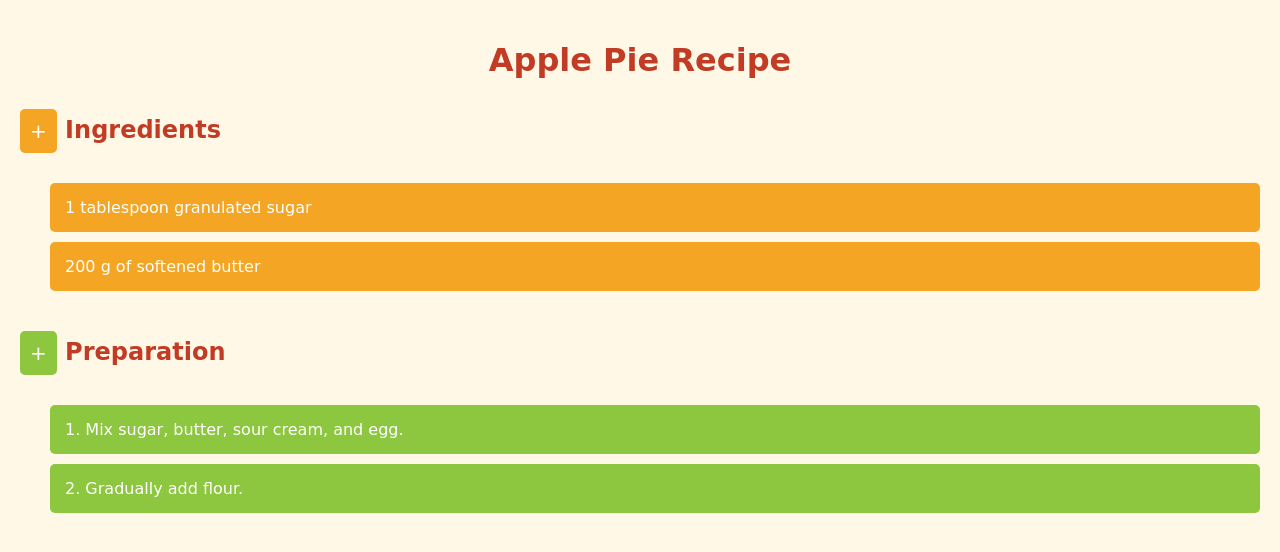
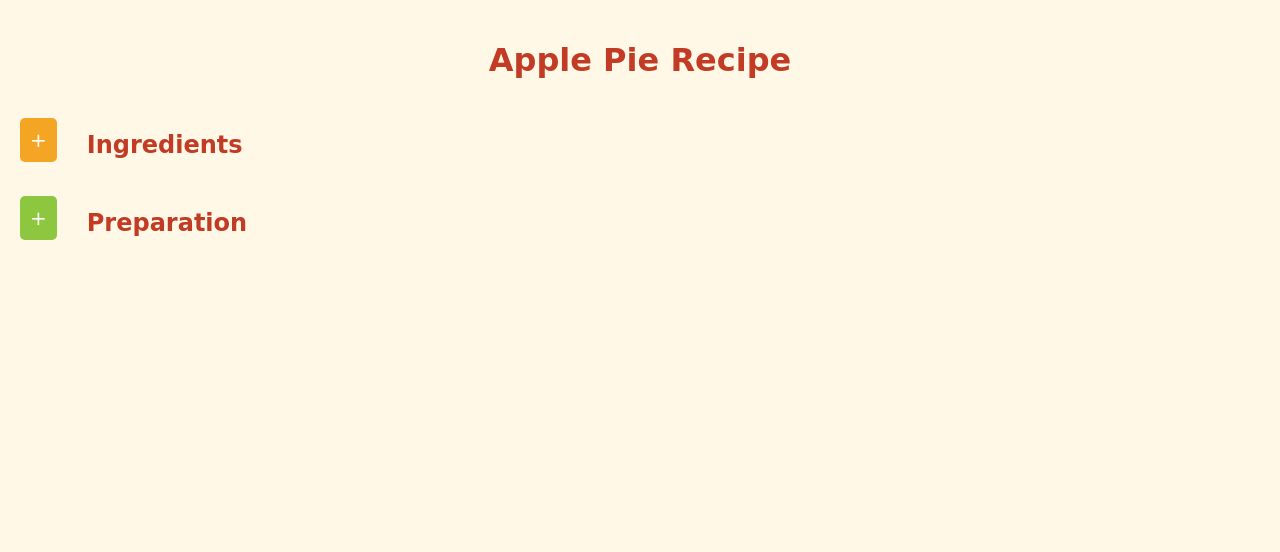
Before and after one commit to HlexNC/kurenkova.github.io, a plain HTML site: page index.html in a window 1280 px wide. Drawn offline with Linux system fonts and the light colour scheme; a web font is replaced by a local one.

Commit message:
Refactor toggle functionality and update styling

```diff
--- a/index.html
+++ b/index.html
@@ -10,40 +10,17 @@
         body {
             font-family: 'Patrick Hand SC', cursive;
             background-color: #fff8e7;
-            /* light peach background */
             margin: 0;
             padding: 20px;
             color: #333;
         }
 
-        h1 {
-            color: #c23b24;
-            /* Tall Poppy for titles */
-            text-align: center;
+        .header {
+            display: flex;
+            align-items: center;
+            position: relative;
         }
 
-        h2 {
-            color: #c23b24;
-            /* Tall Poppy for subtitles */
-            margin-top: 30px;
-        }
-
-        .ingredient,
-        .step {
-            background-color: #f5a524;
-            /* Buttercup yellow for boxes */
-            color: #fff;
-            padding: 15px;
-            margin: 10px 0;
-            border-radius: 5px;
-        }
-
-        .step {
-            background-color: #8dc63f;
-            /* Sushi green for step boxes */
-        }
-
-        /* Add styles for the button and icon */
         .toggle-button {
             position: relative;
             left: 0;
@@ -53,7 +30,6 @@
             padding: 10px;
             border-radius: 5px;
             background-color: #f5a524;
-            /* Buttercup yellow for button background */
             font-family: 'Patrick Hand SC', cursive;
             color: #fff;
             font-size: 20px;
@@ -64,42 +40,74 @@
             /* Sushi green for button background */
         }
 
-        .toggle-content {
-            transition: max-height 0.5s ease-in-out;
-            /* smooth folding animation */
-            max-height: 1000px;
-            /* arbitrary large number */
-            overflow: hidden;
+        h1 {
+            color: #c23b24;
+            text-align: center;
+        }
+
+        h2 {
+            color: #c23b24;
+            margin-top: 30px;
             margin-left: 30px;
         }
 
-        .hidden {
+        .content {
             max-height: 0;
+            overflow: hidden;
+            transition: max-height 0.5s ease-in-out;
+            margin-left: 30px;
+        }
+
+        .ingredient,
+        .step {
+            background-color: #f5a524;
+            color: #fff;
+            padding: 15px;
+            margin: 10px 0;
+            border-radius: 5px;
+        }
+
+        .step {
+            background-color: #8dc63f;
         }
     </style>
-    <script>
-        function toggleContent(id) {
-            var content = document.getElementById(id);
-            content.classList.toggle('hidden');
-        }
-    </script>
 </head>
 
 <body>
     <h1>Apple Pie Recipe</h1>
-    <h2><button class="toggle-button" onclick="toggleContent('ingredients')">+</button> Ingredients</h2>
-    <div id="ingredients" class="toggle-content">
+
+    <div class="header">
+        <button class="toggle-button" onclick="toggleSection('ingredients', this)">+</button>
+        <h2>Ingredients</h2>
+    </div>
+    <div id="ingredients" class="content">
         <div class="ingredient">1 tablespoon granulated sugar</div>
         <div class="ingredient">200 g of softened butter</div>
         <!-- Add more ingredients as needed -->
     </div>
 
-    <h2><button class="toggle-button sushi" onclick="toggleContent('preparation')">+</button> Preparation</h2>
-    <div id="preparation" class="toggle-content">
+    <div class="header">
+        <button class="toggle-button sushi" onclick="toggleSection('preparation', this)">+</button>
+        <h2>Preparation</h2>
+    </div>
+    <div id="preparation" class="content">
         <div class="step">1. Mix sugar, butter, sour cream, and egg.</div>
         <div class="step">2. Gradually add flour.</div>
         <!-- Add more steps as needed -->
     </div>
+
+    <script>
+        function toggleSection(sectionId, btn) {
+            var section = document.getElementById(sectionId);
+            if (section.style.maxHeight) {
+                section.style.maxHeight = null;
+                btn.textContent = '+';
+            } else {
+                section.style.maxHeight = section.scrollHeight + "px";
+                btn.textContent = '-';
+            }
+        }
+    </script>
 </body>
 
 </html>
```
